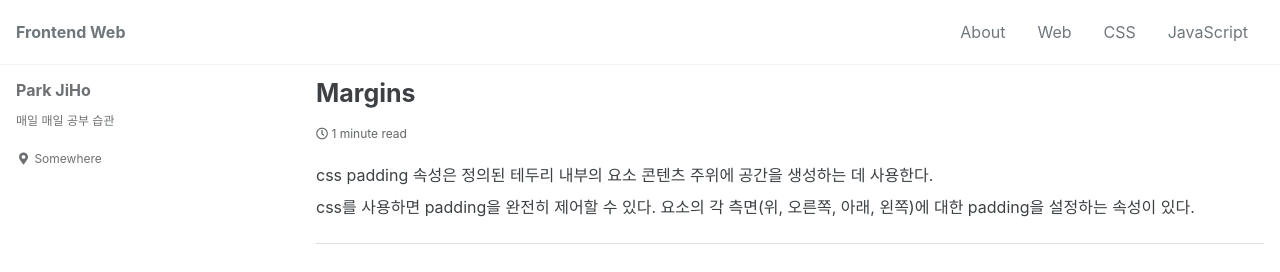
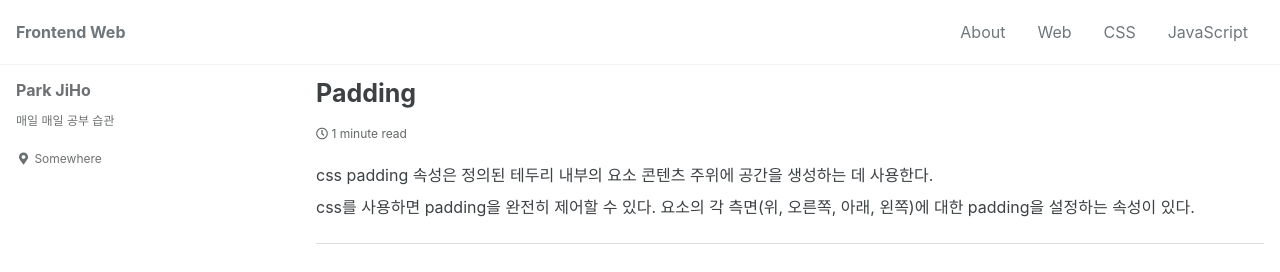
Before and after one commit to frontWeb-dev/frontWeb-dev.github.io, a Jekyll site: the page built from _posts/CSS/2022-04-04-padding.md, in a window 1280 px wide and 900 px high. Shown: the top 272 px of the window. Built offline with Jekyll 4.4.1, drawn with Linux system fonts in a browser that asks for light colours; cached includes are drawn as plain includes; some web fonts are replaced.

Commit message:
modify title

```diff
--- a/_posts/CSS/2022-04-04-padding.md
+++ b/_posts/CSS/2022-04-04-padding.md
@@ -1,5 +1,5 @@
 ---
-title: 'Margins'
+title: "Padding"
 categories:
   - css
 tags:
```
Also changed, not shown: _posts/CSS/2022-04-04-margin.md (+1 -1 lines).
